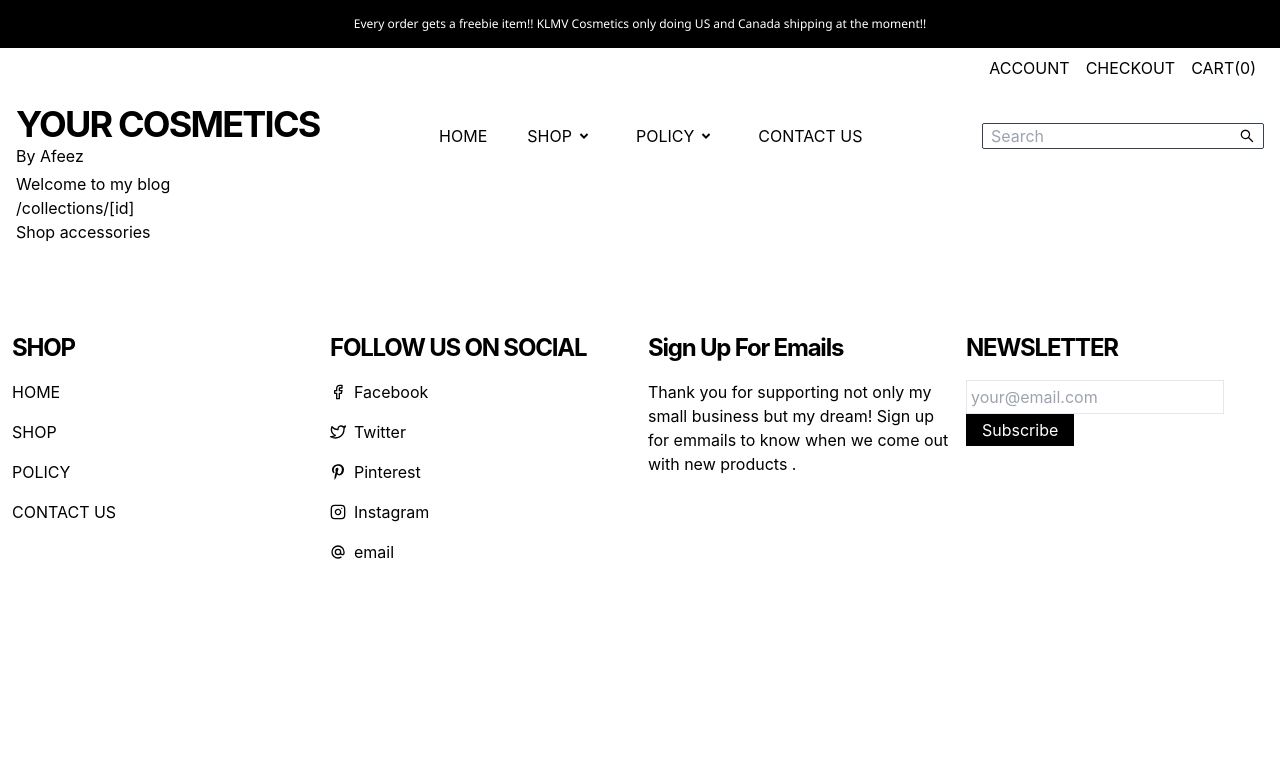
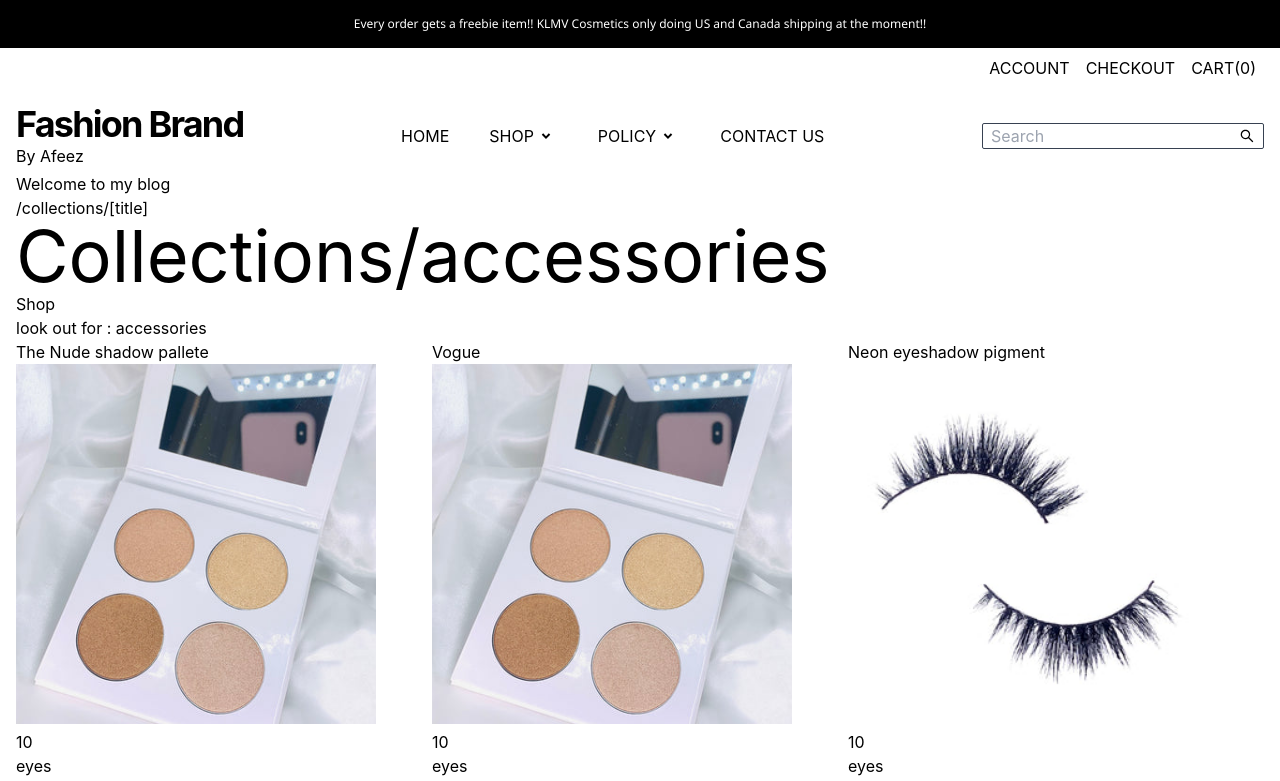
Before and after one commit to faze20/etsy, a Next.js app: page /collections/accessories in a window 1280 px wide. Shown: the top 781 px of the page. Built offline with nearby package versions, Linux system fonts and the light colour scheme.

Commit message:
dynamic routes

```diff
--- a/components/Nav.js
+++ b/components/Nav.js
@@ -73,7 +73,7 @@ function Nav() {
                 </a>
             </div>
             <div className='relative'>
-                <h1 className='text-4xl tracking-tighter  font-bold'>YOUR COSMETICS</h1>
+                <h1 className='text-4xl tracking-tighter  font-bold'>Fashion Brand</h1>
                 <span className='absolute left-1/3 top-2/3 italic'>By  Afeez</span>
             </div>
             <div className='text-2xl'>
@@ -170,7 +170,7 @@ function Nav() {
               {/* large screen nav start */}
               <div className='hidden md:flex items-center justify-between'>
                 <div>
-                    <h1 className='text-4xl tracking-tighter  font-bold'>YOUR COSMETICS</h1>
+                    <h1 className='text-4xl tracking-tighter  font-bold'>Fashion Brand</h1>
                     <span>By  Afeez</span>
                 </div>
                 <div>
--- a/components/Product.js
+++ b/components/Product.js
@@ -3,7 +3,7 @@ import Image from 'next/image'
 
 function Product({products}) {
   return (
-      <div className="">
+      <div className="grid grid-cols-3">
 
           {products.map((product, index) => (
               <div key={index} >
--- a/pages/collections/[id]/index.js
+++ /dev/null
@@ -1,16 +0,0 @@
-import Link from "next/link";
-import { useRouter } from "next/router";
-
-export default function Index() {
-  const router = useRouter();
-  return (
-    <div>
-      <h1>Welcome to my blog</h1>
-      <h2>{router.pathname}</h2>
-      <div>
-      Shop {router.query.id}
-       {router.query.title}
-      </div>
-    </div>
-  );
-}
--- /dev/null
+++ b/pages/collections/[title]/index.js
@@ -0,0 +1,45 @@
+import Link from "next/link";
+import { useRouter } from "next/router";
+import Product from "../../../components/Product";
+import { collections } from "../../../data/products";
+
+export default function Index({products}) {
+  const router = useRouter();
+  return (
+    <div>
+      <h1>Welcome to my blog</h1>
+      <h2>{router.pathname}</h2>
+
+      <div className="flex  text-7xl">
+        <Link href='/collections'>
+          <a> Collections</a>
+        </Link>
+        /
+        <Link href={`/collections/${router.query.title}`}>
+          <a> {router.query.title}</a>
+        </Link>
+
+
+      </div>
+      <div>
+      Shop {router.query.id} <br />
+       look out for : {router.query.title}
+      </div>
+
+      <div>
+        <Product products={products} />
+      </div>
+    </div>
+  );
+}
+
+export async function getServerSideProps(context) {
+  // console.log(router.query.title);
+  const products = collections.filter(product => product.category==='eyes')
+  console.log(products);
+  return {
+    props: { products: products}
+
+
+  }
+}
--- /dev/null
+++ b/pages/collections/accesories.js
@@ -0,0 +1,9 @@
+import React from 'react'
+
+function accessories() {
+  return (
+    <div>accessories</div>
+  )
+}
+
+export default accessories
--- a/pages/collections/index.js
+++ b/pages/collections/index.js
@@ -1,9 +1,51 @@
-import React from 'react'
+import Link from 'next/link'
+import Image from 'next/image'
+import  {categories}  from '../../data/products'
 
-function index() {
+
+// link has to be the title
+
+function index({products}) {
   return (
-    <div>ALL collections and store items</div>
+    <div className="grid  gap-4 grid-cols-3">
+
+    {products.map((product, index) => (
+        <div className='mx-12' key={index} >
+          <Link href={`collections/${product.title}`} passHref>
+              <div className='relative '>
+                  <Image
+                      src={`/${product.image}`}
+                      alt="logo"
+                      width={360}
+                      height={360}
+                      // layout="responsive"
+
+                  />
+                 <h1 className='absolute top-1/4 text-center right-0 left-0 text-white text-7xl'>{product.title}</h1>
+
+              </div>
+          </Link>
+
+        </div>
+    )
+
+      )}
+</div>
   )
 }
 
 export default index
+
+export async function getServerSideProps(context) {
+  const products = categories.map(category => {
+    return {
+      title:category.title,
+      image:category.image
+    }
+  })
+  return {
+    props: { products: products}
+
+
+  }
+}
```
